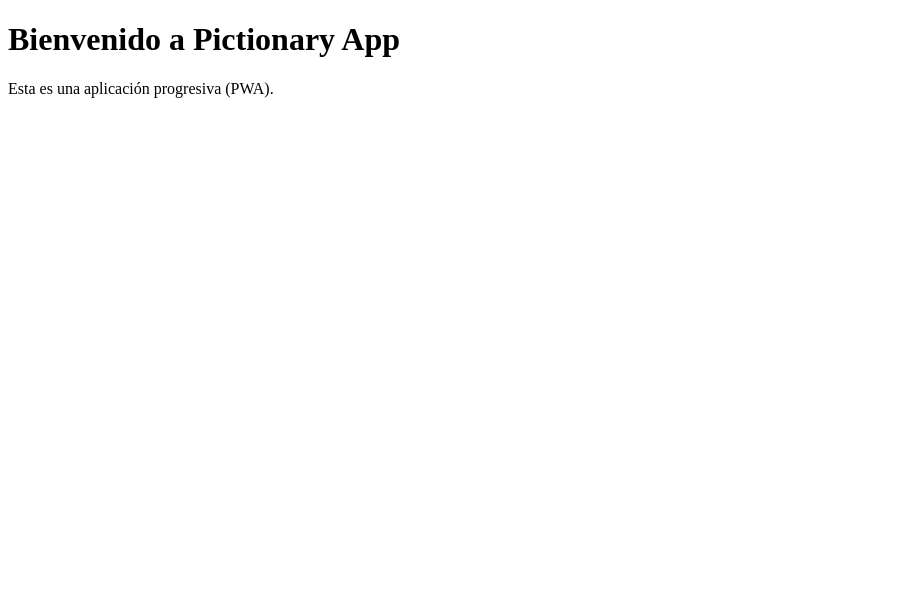
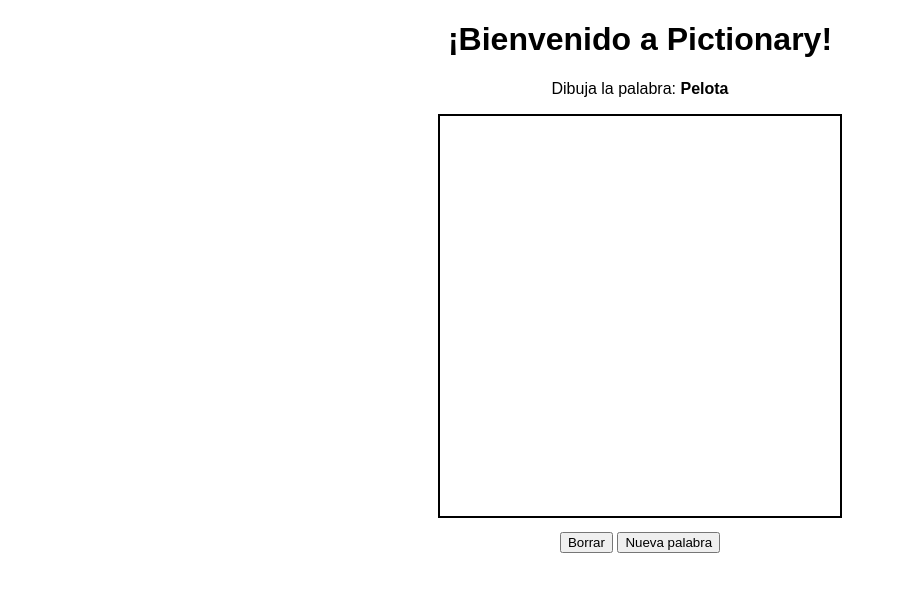
Before and after one commit to jacobocob/Pictiocobo, a plain HTML site: page index.html in a window 1280 px wide. Shown: the whole page, without its empty margins (0-897 px from the left). Drawn offline with Linux system fonts and the light colour scheme.

Commit message:
Corrigiendo referencias en los archivos

```diff
--- a/index.html
+++ b/index.html
@@ -5,13 +5,8 @@
     <meta name="viewport" content="width=device-width, initial-scale=1.0">
     <title>Pictionary App</title>
 
-    <!-- Favicon -->
     <link rel="icon" href="favicon.ico" type="image/x-icon">
-
-    <!-- Web App Manifest -->
     <link rel="manifest" href="manifest.json">
-
-    <!-- Service Worker -->
     <script>
         if ('serviceWorker' in navigator) {
             navigator.serviceWorker.register('service-worker.js')
@@ -19,9 +14,66 @@
             .catch(err => console.log('Error en Service Worker:', err));
         }
     </script>
+    <style>
+        body {
+            font-family: Arial, sans-serif;
+            text-align: center;
+        }
+        canvas {
+            border: 2px solid black;
+            cursor: crosshair;
+        }
+        .controls {
+            margin-top: 10px;
+        }
+    </style>
 </head>
 <body>
-    <h1>Bienvenido a Pictionary App</h1>
-    <p>Esta es una aplicación progresiva (PWA).</p>
+    <h1>¡Bienvenido a Pictionary!</h1>
+    <p>Dibuja la palabra: <strong id="word"></strong></p>
+    <canvas id="canvas" width="400" height="400"></canvas>
+    <div class="controls">
+        <button onclick="clearCanvas()">Borrar</button>
+        <button onclick="newWord()">Nueva palabra</button>
+    </div>
+
+    <script>
+        const words = ["Gato", "Casa", "Sol", "Árbol", "Coche", "Pelota", "Montaña", "Mar"];
+        let canvas = document.getElementById("canvas");
+        let ctx = canvas.getContext("2d");
+        let drawing = false;
+
+        function newWord() {
+            let randomIndex = Math.floor(Math.random() * words.length);
+            document.getElementById("word").textContent = words[randomIndex];
+        }
+
+        function startDrawing(event) {
+            drawing = true;
+            ctx.beginPath();
+            ctx.moveTo(event.offsetX, event.offsetY);
+        }
+
+        function draw(event) {
+            if (!drawing) return;
+            ctx.lineTo(event.offsetX, event.offsetY);
+            ctx.stroke();
+        }
+
+        function stopDrawing() {
+            drawing = false;
+        }
+
+        function clearCanvas() {
+            ctx.clearRect(0, 0, canvas.width, canvas.height);
+        }
+
+        canvas.addEventListener("mousedown", startDrawing);
+        canvas.addEventListener("mousemove", draw);
+        canvas.addEventListener("mouseup", stopDrawing);
+        canvas.addEventListener("mouseleave", stopDrawing);
+
+        newWord(); // Mostrar una palabra al iniciar
+    </script>
 </body>
 </html>
```
